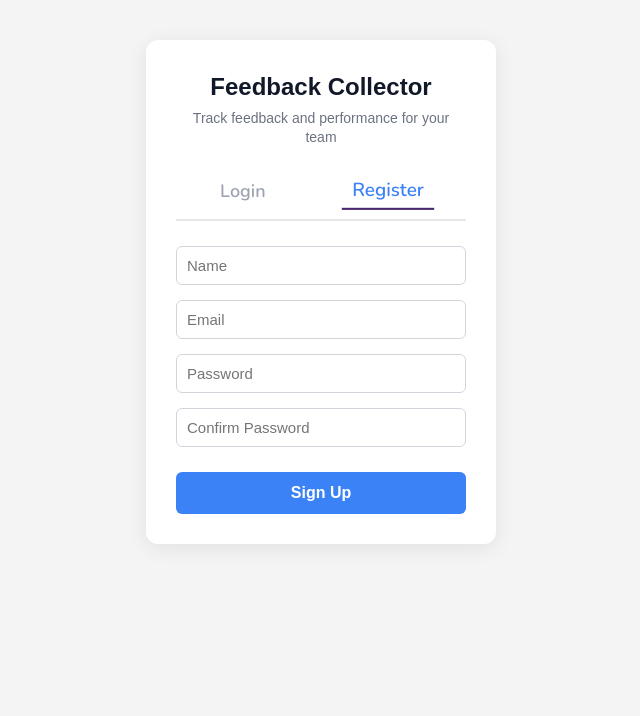
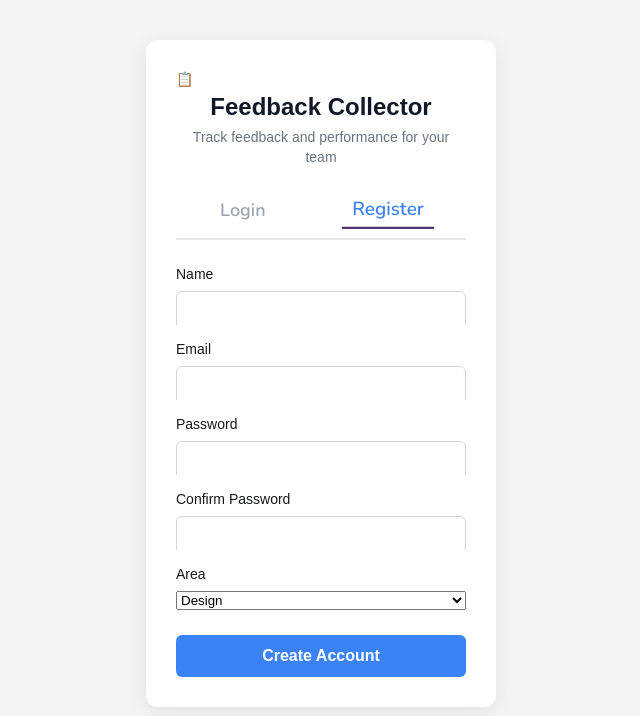
Before and after one commit to FeedbackCollector/feedback-collector, a React (Vite) app in the folder feedback-app-web/: page / in a window 1280 px wide. Both pictures are taken after a click on the button "Register". Shown: the top 716 px of the page, without its empty margins (319-959 px from the left). Built offline with nearby package versions, Linux system fonts and the light colour scheme.

Commit message:
feat(login.tsx): enhance login and registration forms with improved structure, error handling, and new area selection

```diff
--- a/feedback-app-web/src/pages/login.tsx
+++ b/feedback-app-web/src/pages/login.tsx
@@ -29,11 +29,9 @@ function Login() {
     const handleSubmit = (e: React.FormEvent) => {
         e.preventDefault();
         if (activeForm === 'login') {
-            const success = loginSubmit();
-            if (success) console.log("Logged in successfully!");
+            loginSubmit();
         } else {
-            const success = createAccount();
-            if (success) console.log("Account created successfully!");
+            createAccount();
         }
     };
 
@@ -51,9 +49,13 @@ function Login() {
 
     return (
         <div className="feedback-container">
+            <div className="brand-header">
+                <div className="brand-icon">
+                    <span>📋</span>
+                </div>
                 <h1 className="tittle">Feedback Collector</h1>
+            </div>
             <label className="subtitle">Track feedback and performance for your team</label>
-
 
             <div className="switch-tabs">
                 <button
@@ -72,59 +74,82 @@ function Login() {
                 </button>
             </div>
 
-            {error && <p className="error-message">{error}</p>}
-
-
-            <form onSubmit={handleSubmit} className="auth-form">
+            <form onSubmit={handleSubmit} className="auth-form" noValidate>
 
 
                 <div className={`form-group ${activeForm === 'register' ? 'show' : ''}`}>
+                    <label className="label-field">Name</label>
                     <input
-                        className="input-name"
+                        className={`input-name ${error?.field === 'regName' ? 'input-invalid' : ''}`}
                         type="text"
-                        placeholder="Name"
                         value={regName}
                         onChange={(e) => setRegName(e.target.value)}
                     />
+                    {error?.field === 'regName' && <span className="field-error">{error.message}</span>}
                 </div>
 
 
                 <div className="form-group show">
+                    <label className="label-field">Email</label>
                     <input
-                        className="input-name"
-                        type="text"
-                        placeholder="Email"
+                        className={`input-name ${
+                            (error?.field === 'loginEmail' || error?.field === 'regEmail') ? 'input-invalid' : ''
+                        }`}
+                        type="email"
                         value={activeForm === 'login' ? loginEmail : regEmail}
                         onChange={(e) => activeForm === 'login' ? setLoginEmail(e.target.value) : setRegEmail(e.target.value)}
                     />
+                    {activeForm === 'login' && error?.field === 'loginEmail' && <span className="field-error">{error.message}</span>}
+                    {activeForm === 'register' && error?.field === 'regEmail' && <span className="field-error">{error.message}</span>}
                 </div>
 
 
+                <div className={activeForm === 'register' ? 'form-row' : ''}>
+
                     <div className="form-group show">
+                        <label className="label-field">Password</label>
                         <input
-                        className="input-password"
+                            className={`input-password ${
+                                (error?.field === 'loginPassword' || error?.field === 'regPassword') ? 'input-invalid' : ''
+                            }`}
                             type="password"
-                        placeholder="Password"
                             value={activeForm === 'login' ? loginPassword : regPassword}
                             onChange={(e) => activeForm === 'login' ? setLoginPassword(e.target.value) : setRegPassword(e.target.value)}
                         />
+                        {activeForm === 'login' && error?.field === 'loginPassword' && <span className="field-error">{error.message}</span>}
+                        {activeForm === 'register' && error?.field === 'regPassword' && <span className="field-error">{error.message}</span>}
                     </div>
 
 
                     <div className={`form-group ${activeForm === 'register' ? 'show' : ''}`}>
+                        <label className="label-field">Confirm Password</label>
                         <input
-                        className="input-password"
+                            className={`input-password ${error?.field === 'regConfirmPassword' ? 'input-invalid' : ''}`}
                             type="password"
-                        placeholder="Confirm Password"
                             value={regConfirmPassword}
                             onChange={(e) => setRegConfirmPassword(e.target.value)}
                         />
+                        {error?.field === 'regConfirmPassword' && <span className="field-error">{error.message}</span>}
+                    </div>
+                </div>
+
+
+                <div className={`form-group ${activeForm === 'register' ? 'show' : ''}`}>
+                    <label className="label-field">Area</label>
+                    <select className="select-area" defaultValue="Design">
+                        <option value="Design">Design</option>
+                        <option value="Delivery">Delivery</option>
+                        <option value="Engineering">Engineering</option>
+                        <option value="Product">Product</option>
+                    </select>
                 </div>
 
                 <button className="btn-get-into" type="submit">
-                    {activeForm === 'login' ? 'Sign In' : 'Sign Up'}
+                    {activeForm === 'login' ? 'Sign In' : 'Create Account'}
                 </button>
             </form>
+
+
         </div>
     );
 }
```
Lines whose indentation alone changed are shown as unchanged.
